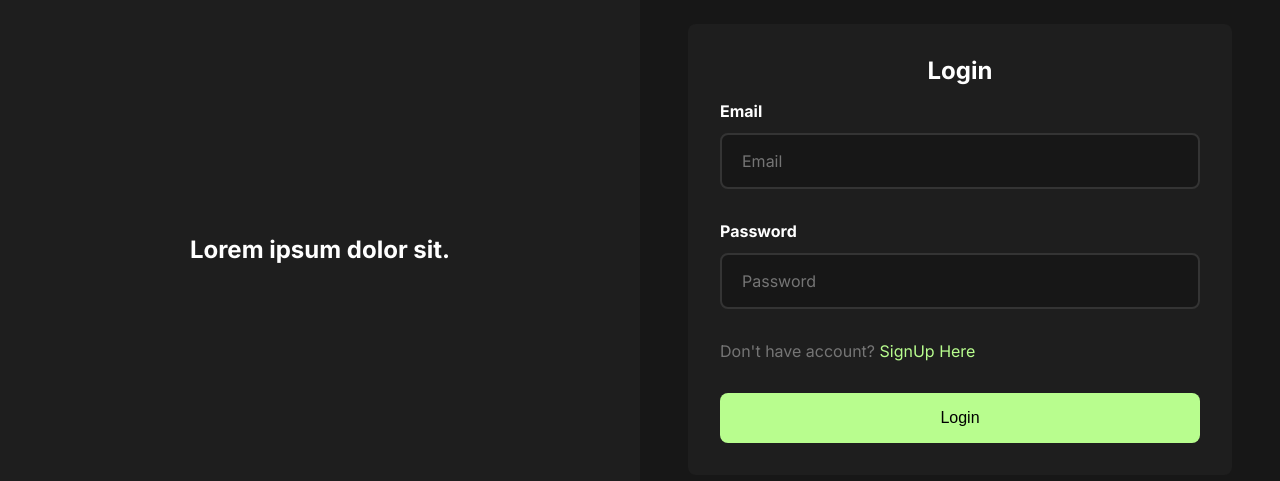
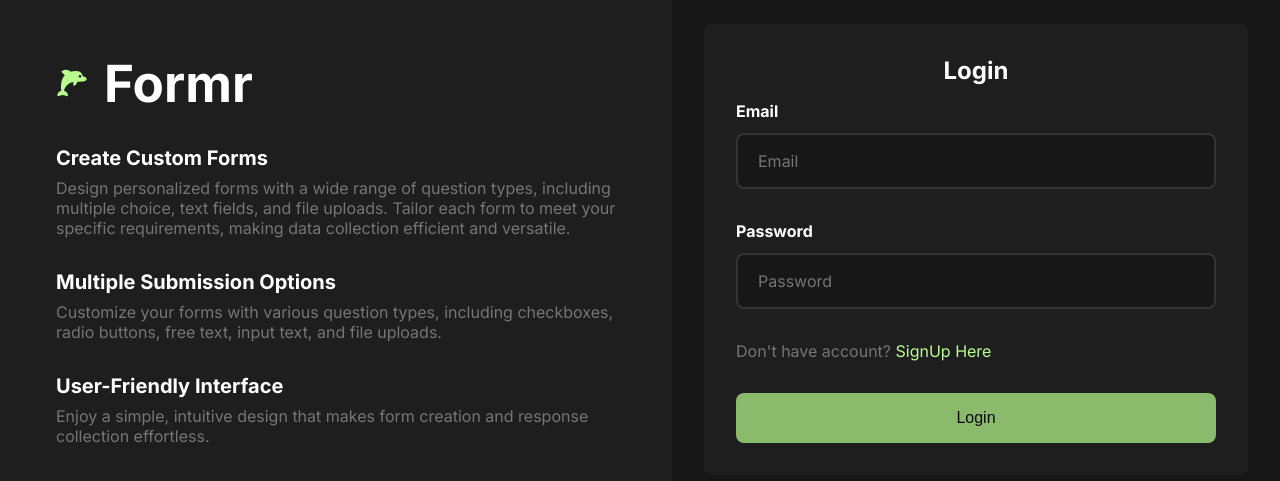
Before and after one commit to Milanb0z/forms-manager, a React (Vite) app in the folder client/: page /login in a window 1280 px wide. Shown: the part 151-632 px from the top of the page. Built offline with nearby package versions, Linux system fonts and the light colour scheme; no server answers.

Commit message:
Auth Form Validation & Error Toast

```diff
--- /dev/null
+++ b/client/src/components/InfoSide/InfoSide.jsx
@@ -0,0 +1,53 @@
+import React from "react";
+import { motion } from "framer-motion";
+import classes from "./InfoSide.module.scss";
+
+const sideVariants = {
+  initial: { x: -50, opacity: 0 },
+  animate: { x: 0, opacity: 1 },
+};
+
+const InfoSide = () => {
+  return (
+    <motion.div
+      variants={sideVariants}
+      initial="initial"
+      animate="animate"
+      className={classes.side}
+    >
+      <div className={classes.side_content}>
+        <div className={classes.side_heading}>
+          <img src="/logo.svg" alt="" />
+          <h1>Formr</h1>
+        </div>
+        <div className={classes.side_item}>
+          <h4>Create Custom Forms</h4>
+          <p>
+            Design personalized forms with a wide range of question types,
+            including multiple choice, text fields, and file uploads. Tailor
+            each form to meet your specific requirements, making data collection
+            efficient and versatile.
+          </p>
+        </div>
+
+        <div className={classes.side_item}>
+          <h4>Multiple Submission Options</h4>
+          <p>
+            Customize your forms with various question types, including
+            checkboxes, radio buttons, free text, input text, and file uploads.
+          </p>
+        </div>
+
+        <div className={classes.side_item}>
+          <h4>User-Friendly Interface</h4>
+          <p>
+            Enjoy a simple, intuitive design that makes form creation and
+            response collection effortless.
+          </p>
+        </div>
+      </div>
+    </motion.div>
+  );
+};
+
+export default InfoSide;
--- /dev/null
+++ b/client/src/components/InfoSide/InfoSide.module.scss
@@ -0,0 +1,35 @@
+.side {
+  flex: 1;
+  background-color: var(--color-black-02);
+  padding: 2em;
+  display: grid;
+  place-items: center;
+
+  &_item {
+    display: flex;
+    flex-direction: column;
+    gap: 0.5em;
+  }
+
+  &_content {
+    width: 100%;
+    max-width: 35em;
+    display: flex;
+    flex-direction: column;
+    gap: 2em;
+  }
+
+  &_heading {
+    display: flex;
+    align-items: center;
+    gap: 1em;
+
+    h1 {
+      font-size: 3.2em;
+    }
+
+    img {
+      height: 100%;
+    }
+  }
+}
--- a/client/src/pages/Login/Login.jsx
+++ b/client/src/pages/Login/Login.jsx
@@ -1,6 +1,6 @@
 import { useContext, useState } from "react";
 import { useNavigate } from "react-router";
-import { toast } from "react-toastify";
+import { toast, ToastContainer } from "react-toastify";
 
 import { AnimatePresence, motion } from "framer-motion";
 
@@ -14,14 +14,10 @@ import { Button, Card, Input } from "@ui";
 import useInput from "@hooks/useInput";
 import { Link } from "react-router-dom";
 import LoadingSpinner from "@components/LoadingSpinner/LoadingSpinner";
+import InfoSide from "@components/InfoSide/InfoSide";
 
 const modelVariants = {
   initial: { x: 50, opacity: 0 },
-  animate: { x: 0, opacity: 1 },
-};
-
-const sideVariants = {
-  initial: { x: -50, opacity: 0 },
   animate: { x: 0, opacity: 1 },
 };
 
@@ -54,16 +50,11 @@ const Login = () => {
 
   return (
     <section className={classes.login}>
-      <motion.div
-        variants={sideVariants}
-        initial="initial"
-        animate="animate"
-        className={classes.side}
-      >
-        <h2>Lorem ipsum dolor sit.</h2>
-      </motion.div>
+      <InfoSide />
 
       <div className={classes.right}>
+        <ToastContainer theme="dark" position="bottom-center" />
+
         <motion.div
           variants={modelVariants}
           initial="initial"
@@ -104,7 +95,9 @@ const Login = () => {
                   <span>SignUp Here</span>
                 </Link>
               </p>
-              <Button type="submit">Login</Button>
+              <Button disabled={!email || !password} type="submit">
+                Login
+              </Button>
             </form>
           </Card>
         </motion.div>
--- a/client/src/pages/Login/Login.module.scss
+++ b/client/src/pages/Login/Login.module.scss
@@ -19,21 +19,14 @@
 .right {
   display: grid;
   place-content: center;
-}
-
-.side {
-  background-color: var(--color-black-02);
-  display: flex;
-  flex-direction: column;
-  gap: 1em;
-  align-items: center;
-  justify-content: center;
+  flex: 1;
 }
 
 .modal {
   text-align: center;
   position: relative;
   overflow: hidden;
+  margin: 2em;
 }
 
 .form {
--- a/client/src/pages/SignUp/SignUp.jsx
+++ b/client/src/pages/SignUp/SignUp.jsx
@@ -1,6 +1,6 @@
 import { useContext, useState } from "react";
 import { useNavigate } from "react-router";
-import { toast } from "react-toastify";
+import { toast, ToastContainer } from "react-toastify";
 import { Link } from "react-router-dom";
 import { motion, AnimatePresence } from "framer-motion";
 
@@ -13,14 +13,10 @@ import classes from "./SignUp.module.scss";
 import { Button, Card, Input } from "@ui";
 import useInput from "@hooks/useInput";
 import LoadingSpinner from "@components/LoadingSpinner/LoadingSpinner";
+import InfoSide from "@components/InfoSide/InfoSide";
 
 const modelVariants = {
   initial: { x: 50, opacity: 0 },
-  animate: { x: 0, opacity: 1 },
-};
-
-const sideVariants = {
-  initial: { x: -50, opacity: 0 },
   animate: { x: 0, opacity: 1 },
 };
 
@@ -52,20 +48,14 @@ const Login = () => {
 
   return (
     <section className={classes.login}>
-      <motion.div
-        variants={sideVariants}
-        initial="initial"
-        animate="animate"
-        className={classes.side}
-      >
-        <h2>Lorem ipsum dolor sit.</h2>
-      </motion.div>
+      <InfoSide />
       <motion.div
         variants={modelVariants}
         initial="initial"
         animate="animate"
         className={classes.right}
       >
+        <ToastContainer theme="dark" position="bottom-center" />
         <Card className={classes.modal}>
           <AnimatePresence>
             {isLoading && (
--- a/client/src/pages/SingleForm/SingleForm.jsx
+++ b/client/src/pages/SingleForm/SingleForm.jsx
@@ -166,9 +166,10 @@ const SingleForm = ({ byId = false }) => {
   };
 
   const submitForm = () => {
-    console.log("Submit");
-
-    console.log(answers);
+    const submitData = { response: answers };
+    axios.post(`/response/${form._id}`, submitData).then((res) => {
+      console.log(res);
+    });
   };
 
   const toggleInfo = () => {
```
